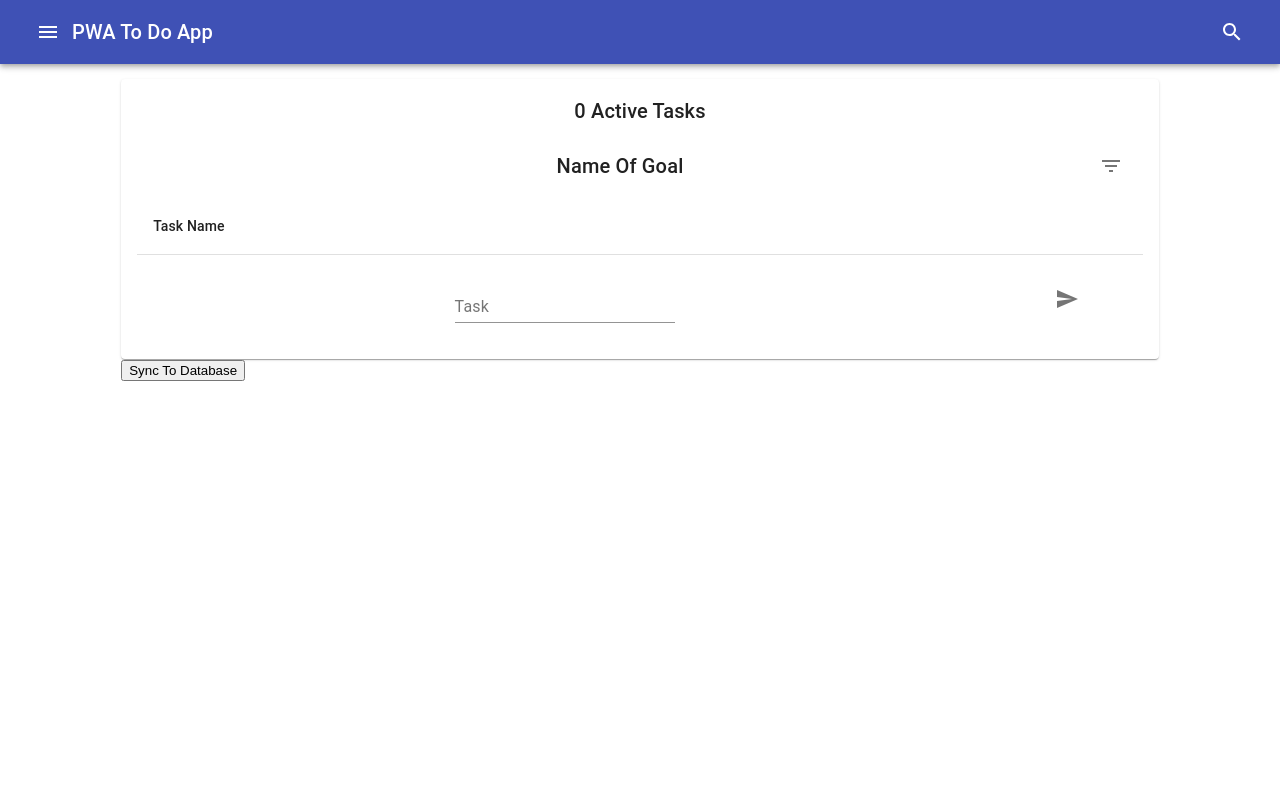
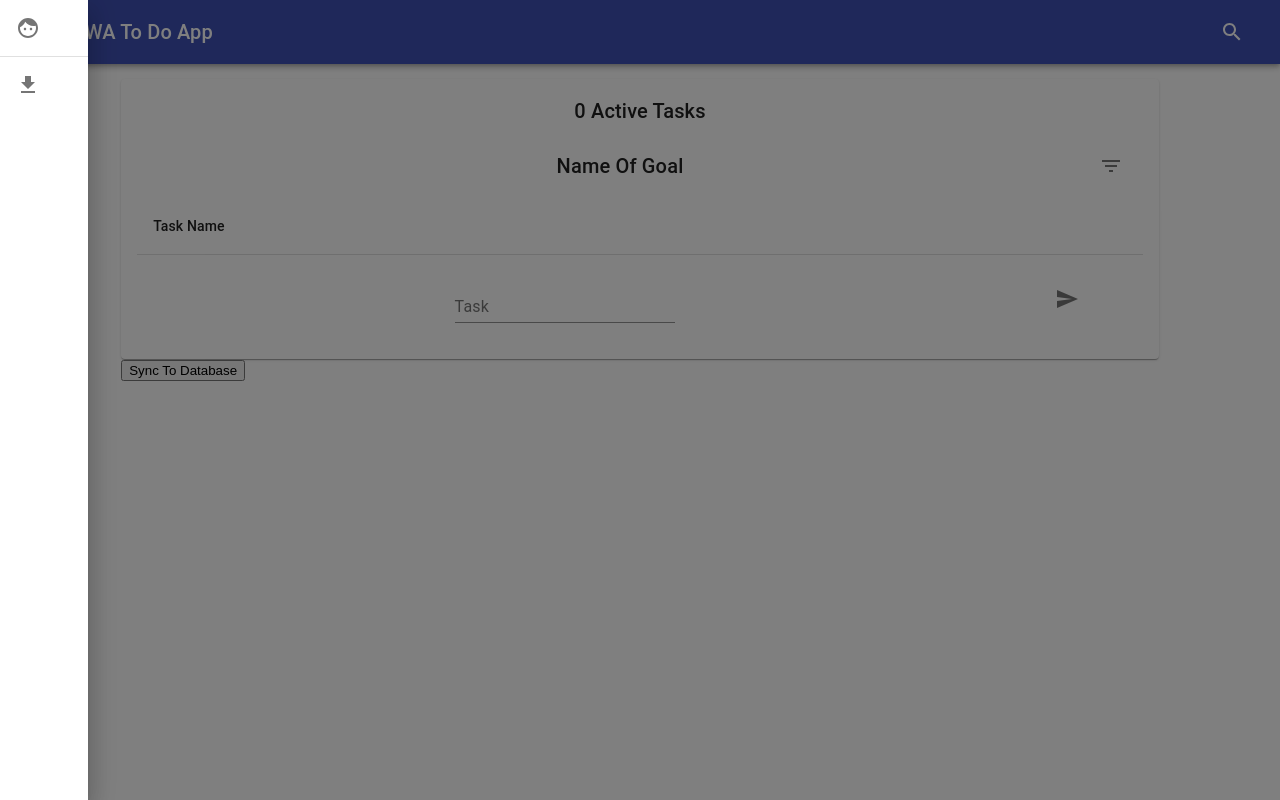
Before and after one commit to LoganConnor44/to-do-list-react-app, a React (Create React App) app: page / in a window 1280 px wide. Both pictures are taken after a click on the button 48 px from the left and 32 px from the top of the page. Built offline with nearby package versions, Linux system fonts and the light colour scheme.

Commit message:
started deving an app drawer

```diff
--- /dev/null
+++ b/src/components/navigation/app-drawer.js
@@ -0,0 +1,34 @@
+import React from 'react';
+import Drawer from '@material-ui/core/Drawer';
+import ListItem from '@material-ui/core/ListItem';
+import ListItemIcon from '@material-ui/core/ListItemIcon';
+import List from '@material-ui/core/List';
+import GetAppIcon from '@material-ui/icons/GetApp';
+import Divider from '@material-ui/core/Divider';
+import FaceIcon from '@material-ui/icons/Face';
+
+const AppDrawer = ({isOpen, toggleDrawer}) => {
+	return(
+		<Drawer open={isOpen}
+			onClose={toggleDrawer} >
+			<div>
+				<List>
+					<ListItem>
+						<ListItemIcon>
+							<FaceIcon />
+						</ListItemIcon>
+					</ListItem>
+				</List>
+				<Divider />
+				<List>
+					<ListItem>
+						<ListItemIcon>
+							<GetAppIcon />
+						</ListItemIcon>
+					</ListItem>
+				</List>
+			</div>
+		</Drawer>
+	);
+};
+export default AppDrawer;
--- a/src/components/navigation/navigation-bar.js
+++ b/src/components/navigation/navigation-bar.js
@@ -7,25 +7,38 @@ import InputBase from '@material-ui/core/InputBase';
 import MenuIcon from '@material-ui/icons/Menu';
 import SearchIcon from '@material-ui/icons/Search';
 import ClickAwayListener from '@material-ui/core/ClickAwayListener';
+import AppDrawer from './app-drawer';
 import '../../styles/navigation-bar.css';
 
 const NavigationBar = () => {
+	const [isDrawerOpen, setIsDrawerOpen] = useState(false);
 	const [isSearchIconClicked, setIsSearchIconClicked] = useState(false);
+
+	const toggleDrawer = event => {
+		console.log(`${event.currentTarget}`)
+        if (event.type === 'keydown' && (event.key === 'Tab' || event.key === 'Shift')) {
+            return;
+        }
+        setIsDrawerOpen(!isDrawerOpen);
+    };
 
 	const searchIconClick = () => {
 		setIsSearchIconClicked(!isSearchIconClicked);
-	}
+	};
 
 	return (
 			<AppBar style={{position: 'sticky'}}>
 				<Toolbar>
 					<container-left>
 						<hamburger-styling>
-							<IconButton
-								color="inherit"
-								aria-label="open drawer" >
+							<IconButton color="inherit"
+								aria-label="open drawer"
+								onClick={toggleDrawer} >
 								<MenuIcon />
-							</IconButton>
+								</IconButton>
+								<AppDrawer isOpen={isDrawerOpen}
+									toggleDrawer={toggleDrawer} />
+
 						</hamburger-styling>
 						<title-styling>
 							<Typography variant="h6" noWrap>
--- a/src/components/task/views/task-table.js
+++ b/src/components/task/views/task-table.js
@@ -58,7 +58,7 @@ const TaskTable = ({tasks, completeTask, removeTask, editTask, batchRemoveTasks,
         const nonNullSelectedItems = removeItemsWithNullId(selected);
         const isSelected = nonNullSelectedItems.filter(x => x.id === rowItem.id);
         return isSelected !== null && typeof isSelected !== undefined && isSelected.length !== 0 ? true : false;
-    }
+    };
 
     /**
      * Identifies if the passed in row item has been marked as editable by the user.
@@ -142,7 +142,7 @@ const TaskTable = ({tasks, completeTask, removeTask, editTask, batchRemoveTasks,
             });
         }
         setEditable(existingEditableItems);
-    }
+    };
 
     /**
      * Toggles the selected value of the React Hook.
--- a/src/components/to-do.js
+++ b/src/components/to-do.js
@@ -145,7 +145,7 @@ const Todo = () => {
         });
         setTasks(existingTasks);
         return existingTasks;
-    }
+    };
 
     /**
      * Removes an existing task from the application state.
```
